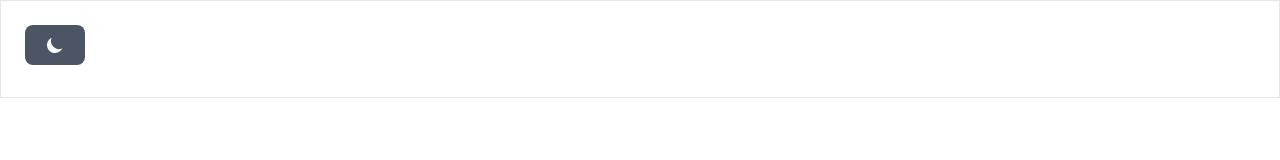
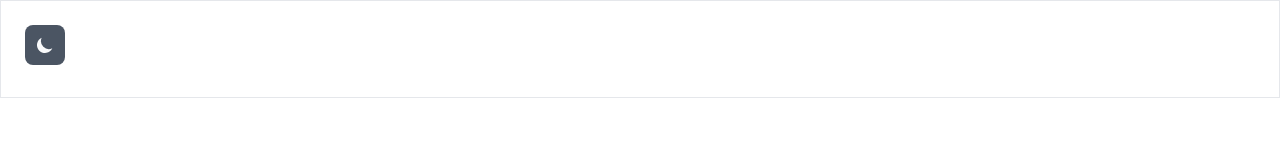
Before and after one commit to edadma/react-tailwind, a React (Create React App) app: page / in a window 1280 px wide. Shown: the top 160 px of the page. Built offline with nearby package versions, Linux system fonts and the light colour scheme.

Commit message:
add icon to Button

```diff
--- a/src/Button.tsx
+++ b/src/Button.tsx
@@ -10,6 +10,7 @@ interface ButtonProps
   outlined?: boolean
   rounded?: boolean
   pill?: boolean
+  icon?: boolean
   role?: Role
   size?: Size
   weight?: Weight
@@ -45,7 +46,8 @@ export const Button: React.FC<ButtonProps> = ({
           other,
           'button',
           'rounded',
-          'pill'
+          'pill',
+          'icon'
         )} ${t.weight[weight || t.component.button.defaults.weight]} ${t.component.button.style}`
       }
       {...other}
--- a/src/Switcher.tsx
+++ b/src/Switcher.tsx
@@ -7,7 +7,7 @@ export const Switcher: React.FC = () => {
   const { mode, setMode } = useContext(ModeContext)
 
   return (
-    <Button pill onClick={() => setMode(mode === 'light' ? 'dark' : 'light')}>
+    <Button icon pill onClick={() => setMode(mode === 'light' ? 'dark' : 'light')}>
       {mode === 'dark' ? <ToggleLight /> : <ToggleDark />}
     </Button>
   )
--- a/src/ThemeContext.tsx
+++ b/src/ThemeContext.tsx
@@ -127,9 +127,9 @@ export const DEFAULT_THEME = {
   },
   component: {
     button: {
-      style: 'focus:ring-2 px-5 py-2.5 text-center mr-2 mb-2',
-      options: { rounded: 'rounded-lg', pill: 'rounded-full' },
-      defaults: { rounded: true, pill: false, weight: 'bold' },
+      style: 'focus:ring-2 text-center mr-2 mb-2',
+      options: { rounded: 'rounded-lg', pill: 'rounded-full', icon: ['p-2.5', 'px-5 py-2.5'] },
+      defaults: { rounded: true, pill: false, icon: false, weight: 'bold' },
     },
     card: {
       style: 'p-6 bg-white dark:bg-gray-800',
@@ -145,11 +145,13 @@ export const DEFAULT_THEME = {
 
 export const optionProps = (context: any, props: any, component: string, ...options: string[]) =>
   options
-    .map((opt) =>
-      props[opt] || context.component[component].defaults[opt]
-        ? context.component[component].options[opt]
-        : ''
-    )
+    .map((option) => {
+      const style = context.component[component].options[option]
+      const selected =
+        props[option] !== undefined ? props[option] : context.component[component].defaults[option]
+
+      return Array.isArray(style) ? style[selected ? 0 : 1] : selected ? style : ''
+    })
     .join(' ')
 
 export const TEXTS = 0
```
